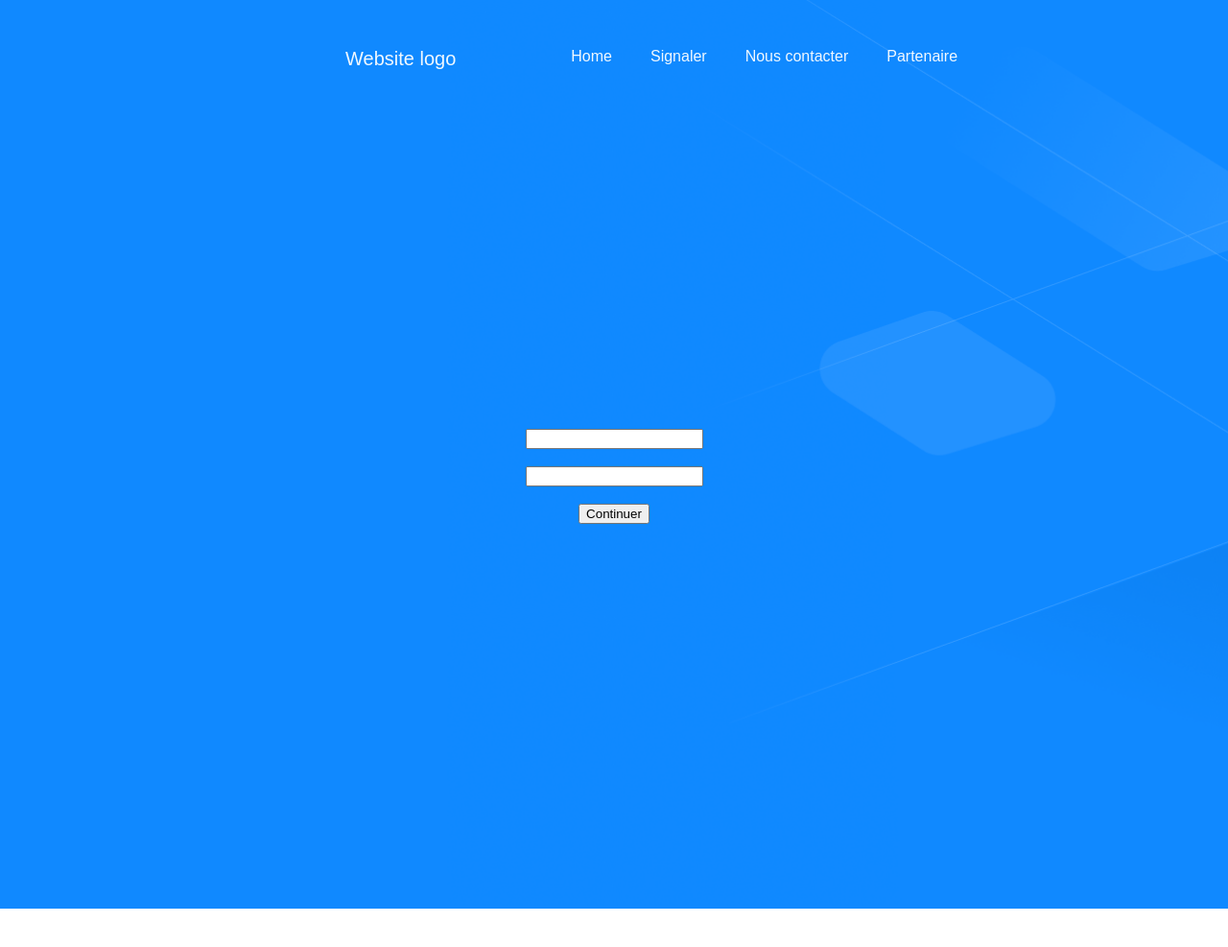
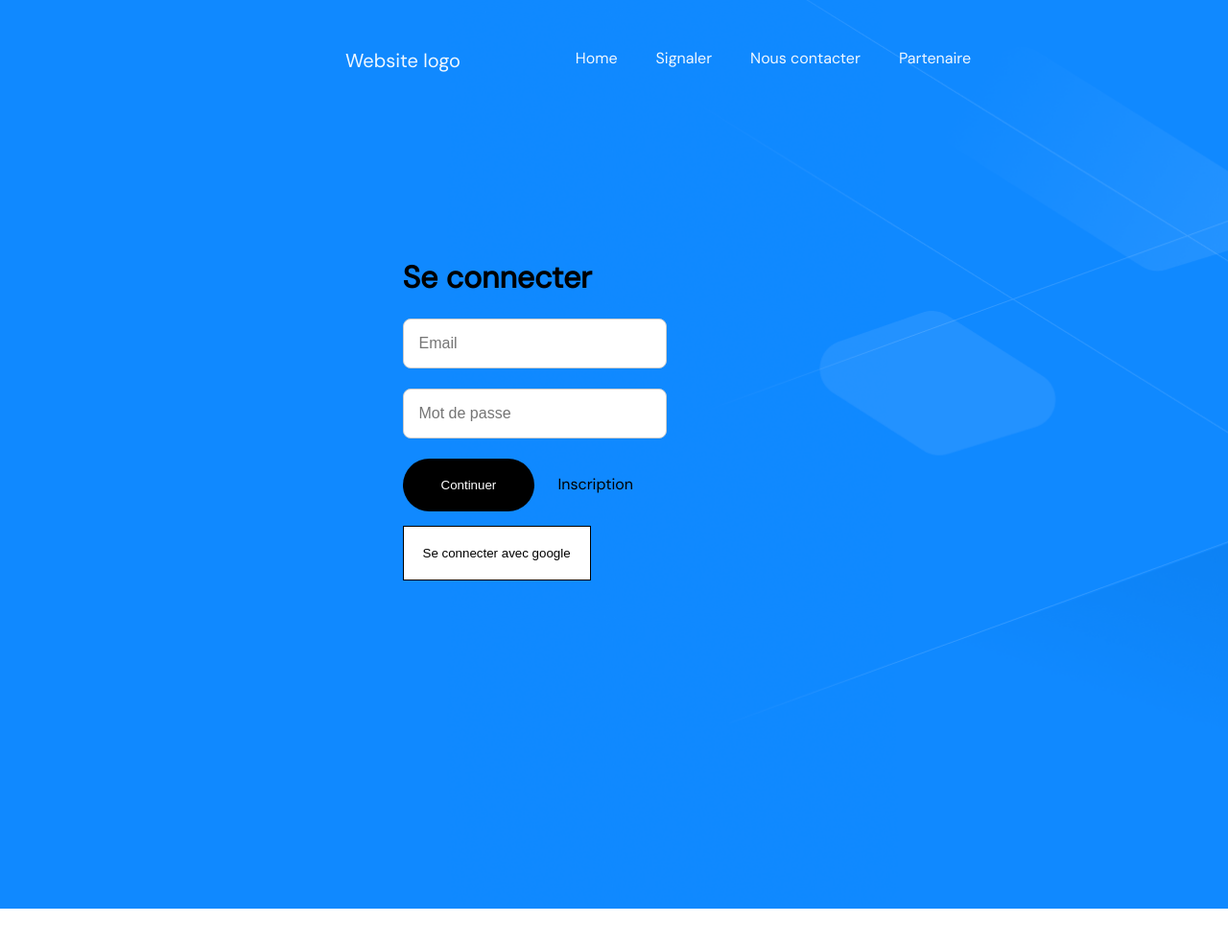
Before and after one commit to Rayan-El-Manssouri/sivV2, a PHP site: page /connexion/connect in a window 1280 px wide. Shown: the top 987 px of the page at 96% size. Run offline with PHP 8.4, Linux system fonts and the light colour scheme.

Commit message:
Stylisation du formulaire de connexion.

```diff
--- a/connexion/connexion.css
+++ b/connexion/connexion.css
@@ -204,6 +204,78 @@ body{
 
 .formulaire{
     position: relative;
-    top: -500px;
-    text-align: center;
+    top: -800px;
+    right: 100px;
+    box-sizing: border-box;
+    display: flex;
+    justify-content: center;
+    align-items: center;
+
+
 }
+
+.formulaire .form .input{
+    position: relative;
+    top: 0;
+    width: 100%;
+    height: 100%;
+    font-size: 1rem;
+    border-radius: .5rem;
+    border: 1px solid #ccc;
+    outline: none;
+    background-color: none;
+    padding: 1rem;
+}
+
+
+
+.formulaire .form{
+    position: relative;
+    top: 100px;
+}
+
+
+
+.valider{
+    border-radius: 30px;
+    background-color: aqua;
+    border: none;
+    background-color: black;
+    color: #fff;
+    padding: 20px 40px;
+    cursor: pointer;
+    transition: all 0.35s ease-in-out 0s;
+
+
+}
+
+.valider:hover{
+    background-color: #fff;
+    color: black;
+}
+
+
+.lien{
+    text-decoration: none;
+    color: black;
+    position: relative;
+    left: 20px;
+}
+
+.lien:hover{
+    color: #fff;
+}
+
+.reseaux button{
+    position: relative;
+    top: 15px;
+    padding: 20px;
+    border: 1px solid black;
+    background-color: #fff;
+    cursor: pointer;
+}
+
+.reseaux button:hover{
+    background-color: black;
+    color: #fff;
+}
--- a/connexion/connexion.php
+++ b/connexion/connexion.php
@@ -5,6 +5,10 @@
     <meta http-equiv="X-UA-Compatible" content="IE=edge">
     <meta name="viewport" content="width=device-width, initial-scale=1.0">
     <link href="connexion.css" rel="stylesheet">
+    <link rel="preconnect" href="https://fonts.googleapis.com">
+    <link rel="preconnect" href="https://fonts.gstatic.com" crossorigin>
+    <link href="https://fonts.googleapis.com/css2?family=DM+Sans&display=swap" rel="stylesheet">
+    <script src="https://code.jquery.com/jquery-3.6.0.min.js"></script>
     <title>Connection</title>
 </head>
 <body>
@@ -14,7 +18,7 @@
                 <div>
                     <nav class="navigation">
                         <span class="logo">Website logo</span>
-                        <li class="hover"><a href="#">Home</a></li>
+                        <li class="hover"><a href="../Home">Home</a></li>
                         <li><a href="#">Signaler</a></li>
                         <li><a href="#">Nous contacter</a></li>
                         <li><a href="#">Partenaire</a></li>
@@ -23,18 +27,25 @@
             </header>
         </section>
     </div>
+    <div class="formulaire">
+        <form method="POST" class="form">
+            <h1>Se connecter</h1>
+            <div>
+                <input type="text" class="input" placeholder="Email"><br><br>
+                <input type="text" class="input" placeholder="Mot de passe"><br><br>
+            </div>
+            <input class="valider" type="submit" value="Continuer">
+            <a href="#" class="lien">
+                Inscription
+            </a>
+            <div class="reseaux">
+                <a href="">
+                    <button>Se connecter avec google</button>
+                </a>
 
 
-
-    <div class="formulaire">
-        <form method="POST">
-            <input type="text"><br><br>
-            <input type="text"><br><br>
-            <input type="submit" value="Continuer">
+            </div>
         </form>
     </div>
-
-
-
 </body>
 </html>
```
